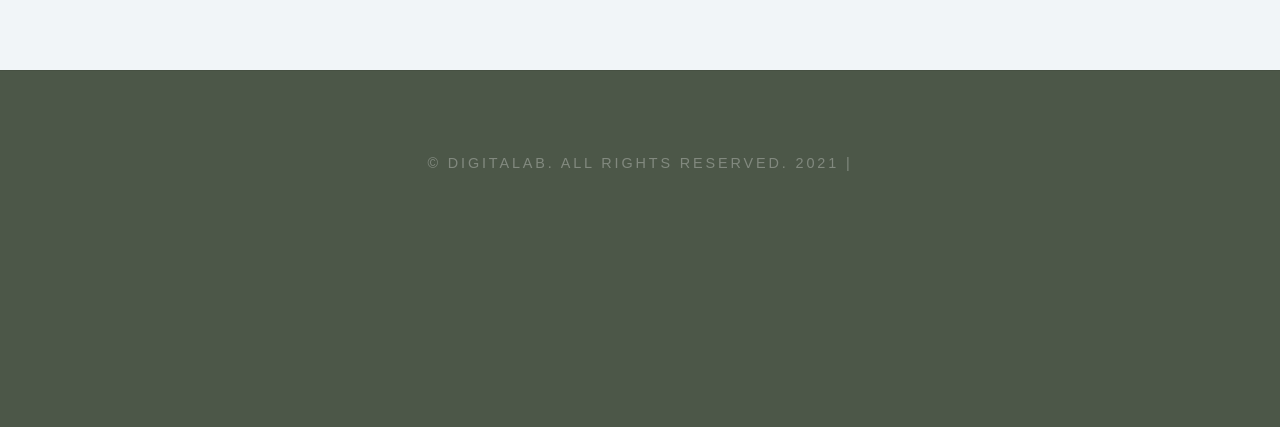
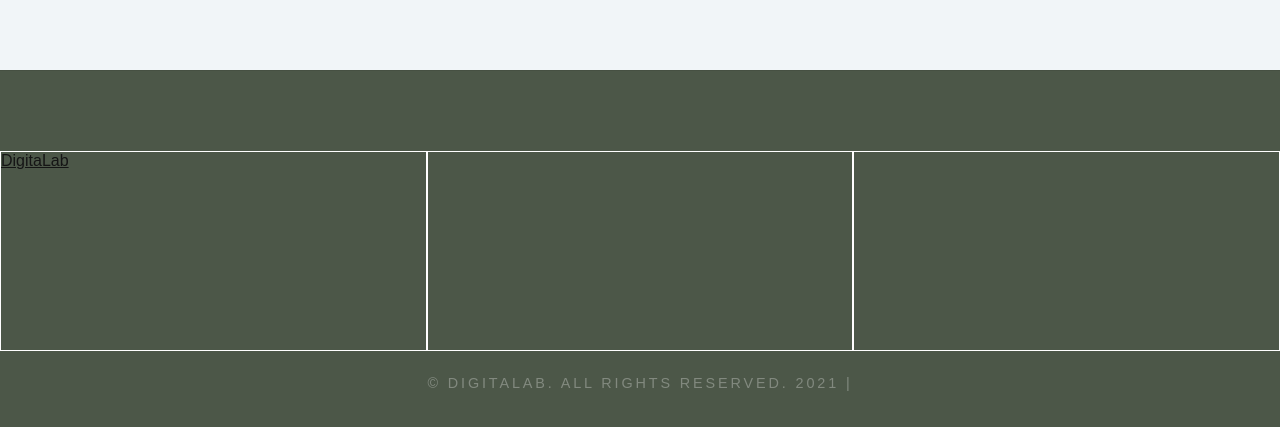
Before and after one commit to DigitaTest/coursesFrontend, a React (Create React App) app: page / in a window 1280 px wide. Shown: the part 1713-2140 px from the top of the page. Before the commit the page ends 1984 px from the top, so only its background shows below. Built offline with nearby package versions, Linux system fonts and the light colour scheme.

Commit message:
footer started

```diff
--- /dev/null
+++ b/src/components/footer/footer.css
@@ -0,0 +1,41 @@
+/* Footer*/
+
+.footer {
+  overflow: hidden;
+  padding: 5em 0em;
+  border-top: 1px solid rgba(0, 0, 0, 0.08);
+  height: 200px;
+  position: relative;
+}
+
+.footer .footer-content {
+  display: flex;
+  height: 200px;
+}
+
+.footer .footer-content .footer-Section {
+  flex: 1;
+  border: 1px solid white;
+}
+
+/* Copyrigh*/
+
+.copyright {
+  height: 50px;
+  width: 100%;
+  padding-top: 20px;
+  position: absolute;
+}
+
+.copyright p {
+  letter-spacing: 0.2em;
+  text-align: center;
+  text-transform: uppercase;
+  font-size: 0.9em;
+  color: rgba(255, 255, 255, 0.3);
+}
+
+.copyright a {
+  text-decoration: none;
+  color: rgba(255, 255, 255, 0.5);
+}
--- a/src/components/footer/index.js
+++ b/src/components/footer/index.js
@@ -1,9 +1,23 @@
+import './footer.css'
+import { Link } from 'react-router-dom'
+
 const Index = () => {
   return (
     <>
-      <footer id='copyright'>
-        <p>&copy; DIGITALAB. All rights reserved. 2021 |</p>
-      </footer>{' '}
+      <footer className='footer'>
+        <div className='footer-content'>
+          <div className='footer-Section'>
+            <div>
+              <Link to='/'>DigitaLab</Link>
+            </div>
+          </div>
+          <div className='footer-Section'></div>
+          <div className='footer-Section'></div>
+        </div>
+        <div className='copyright'>
+          <p>&copy; DIGITALAB. All rights reserved. 2021 |</p>
+        </div>
+      </footer>
     </>
   )
 }
--- a/src/index.css
+++ b/src/index.css
@@ -380,45 +380,6 @@ ul.contact li a.icon-rss:before {
   letter-spacing: 0.1em;
 }
 
-/* Footer*/
-
-#footer {
-  overflow: hidden;
-  padding: 5em 0em;
-  border-top: 1px solid rgba(0, 0, 0, 0.08);
-}
-
-#footer .boxA {
-  width: 260px;
-  padding: 3em 30px;
-  background: rgba(255, 255, 255, 0.4);
-}
-
-#footer .boxA h3 {
-  margin-bottom: 1.5em;
-  border-bottom: 1px solid rgba(0, 0, 0, 0.08);
-}
-
-#footer img {
-  margin-bottom: 2em;
-}
-
-#footer h3 {
-  padding-bottom: 1em;
-  text-transform: uppercase;
-  font-size: 1.8em;
-  font-weight: 300;
-}
-
-#footer .link {
-  display: block;
-  padding-top: 1em;
-  text-transform: uppercase;
-  text-decoration: none;
-  font-weight: 700;
-  color: rgba(0, 0, 0, 0.8);
-}
-
 /* Copyrigh*/
 
 #copyright {
```
Also changed, not shown: 1 other file (tests, documents, lock files or other folders).
